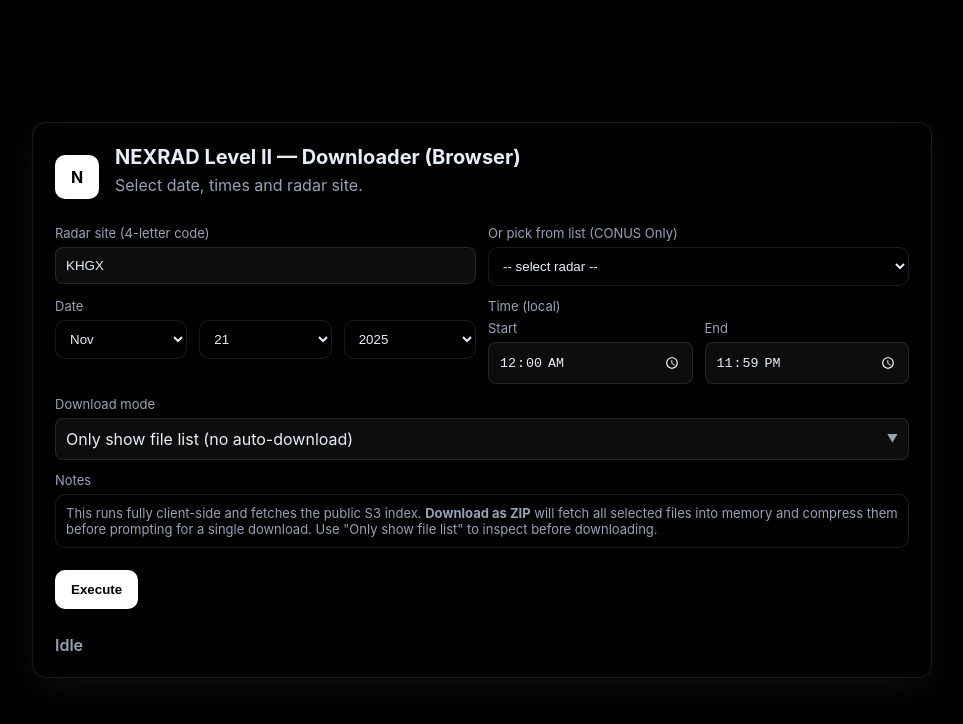
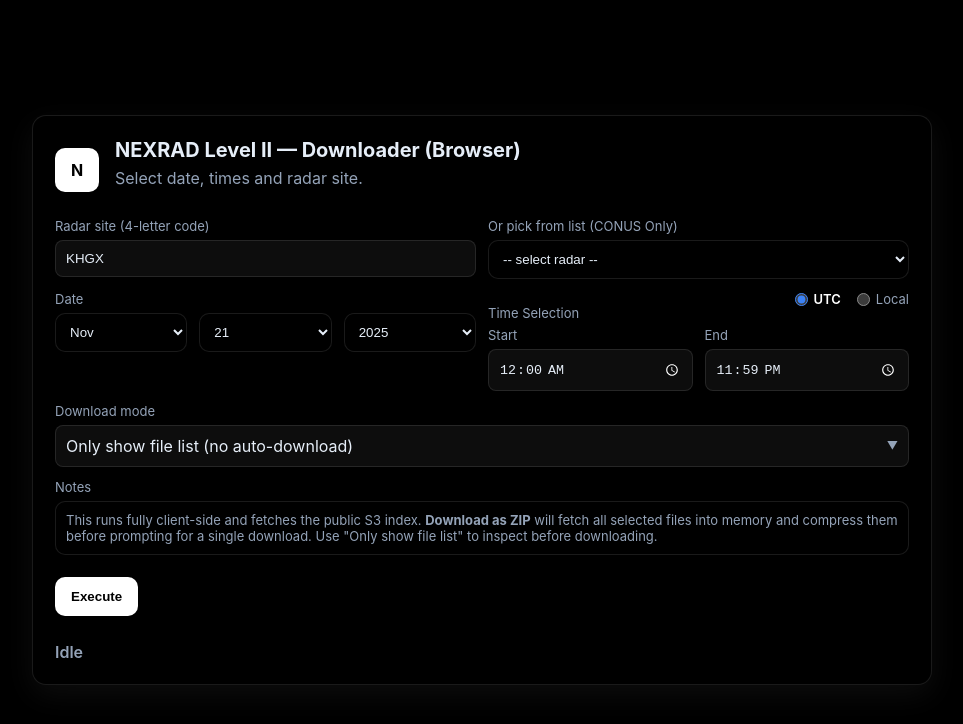
Before and after one commit to anony121221/Radar-Data-Downloader, a plain HTML site: page index.html in a window 1280 px wide. Shown: the whole page, without its empty margins (158-1121 px from the left). Drawn offline with nearby package versions, Linux system fonts and the light colour scheme.

Commit message:
Update index.html

```diff
--- a/index.html
+++ b/index.html
@@ -55,6 +55,30 @@
     .small{font-size:13px;color:var(--muted)}
     .footer{display:none;}
     a.link{color:var(--accent-2);text-decoration:none}
+
+    /* Radio Button Group */
+    .radio-group {
+      display: flex;
+      gap: 16px;
+      margin-bottom: 8px;
+    }
+    .radio-label {
+      display: flex;
+      align-items: center;
+      gap: 6px;
+      cursor: pointer;
+      font-size: 13px;
+      color: var(--muted);
+    }
+    .radio-label input {
+      accent-color: var(--primary-color);
+      width: auto;
+      margin: 0;
+    }
+    .radio-label.active {
+      color: white;
+      font-weight: 600;
+    }
 
     /* File list specific styles */
     .file-item {
@@ -382,8 +406,19 @@
       </div>
 
       <div>
-        <label for="timezoneNote" style="margin-bottom:0">Time (local)</label>
-        <div class="row" style="margin-top:6px">
+        <div style="display:flex; justify-content:space-between; align-items:flex-end; margin-bottom:6px;">
+          <label style="margin-bottom:0">Time Selection</label>
+          <div class="radio-group">
+            <label class="radio-label active">
+              <input type="radio" name="timezone" value="utc" checked> UTC
+            </label>
+            <label class="radio-label">
+              <input type="radio" name="timezone" value="local"> Local
+            </label>
+          </div>
+        </div>
+
+        <div class="row">
           <div style="flex:1">
             <label class="small">Start</label>
             <input id="startTime" type="time" value="00:00" required />
@@ -468,6 +503,15 @@
       if (!customSelect.contains(e.target)) {
         optionsContainer.classList.remove('open');
       }
+    });
+
+    // --- RADIO BUTTON STYLING ---
+    const radios = document.querySelectorAll('input[name="timezone"]');
+    radios.forEach(r => {
+        r.addEventListener('change', () => {
+            document.querySelectorAll('.radio-label').forEach(l => l.classList.remove('active'));
+            r.parentElement.classList.add('active');
+        });
     });
 
     // --- DYNAMIC DAYS LOGIC ---
@@ -604,11 +648,15 @@
       a.remove();
     }
 
-    // FIX: Use simple date construction without timezone shifts
-    function combineDateTime(dateStr, timeStr) {
+    // FIX: Support UTC vs Local construction
+    function combineDateTime(dateStr, timeStr, useUTC) {
         // dateStr is YYYY-MM-DD
         const [y, m, d] = dateStr.split('-').map(Number);
         const [hh, mm] = timeStr.split(':').map(Number);
+
+        if (useUTC) {
+            return new Date(Date.UTC(y, m - 1, d, hh, mm, 0));
+        }
         // Construct Date object in Local Time explicitly
         return new Date(y, m - 1, d, hh, mm, 0);
     }
@@ -628,6 +676,9 @@
       const endT = document.getElementById('endTime').value || '23:59';
       const statusEl = document.getElementById('status');
 
+      // Get Timezone Mode
+      const useUTC = document.querySelector('input[name="timezone"]:checked').value === 'utc';
+
       // Reset progress UI
       progressContainer.style.display = 'none';
       progressBar.style.width = '0%';
@@ -635,14 +686,15 @@
       if(!radar || radar.length!==4){alert('Radar must be a 4-letter station code (e.g., KHGX)');return}
       if(!date){alert('Please pick a date');return}
 
-      const startDT = combineDateTime(date,startT);
-      const endDT = combineDateTime(date,endT);
+      const startDT = combineDateTime(date, startT, useUTC);
+      const endDT = combineDateTime(date, endT, useUTC);
       if(endDT < startDT){alert('End time must be after start time');return}
 
       // LOGGING
       console.log("--- DEBUG START ---");
-      console.log("Local Window:", startDT.toString(), "TO", endDT.toString());
-      console.log("UTC Window:", startDT.toISOString(), "TO", endDT.toISOString());
+      console.log(`Mode: ${useUTC ? 'UTC' : 'LOCAL'}`);
+      console.log("Start:", startDT.toISOString());
+      console.log("End:  ", endDT.toISOString());
 
       statusEl.textContent = 'Listing files for '+radar+' on '+date+' ...';
 
```
